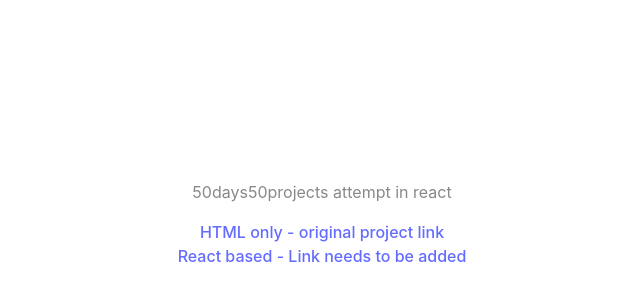
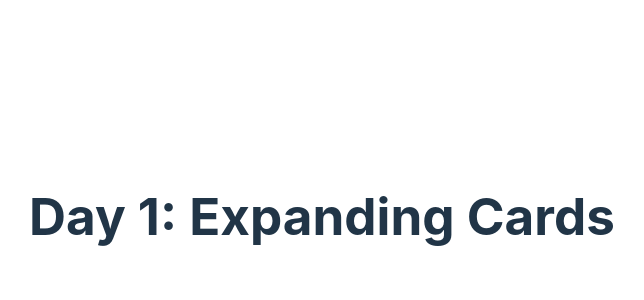
Before and after one commit to dineshKumar777/50project50days-react, a React (Vite) app: page /day1-expanding-card in a window 1280 px wide. Shown: the part 184-484 px from the top of the page, without its empty margins (318-962 px from the left). Built offline with nearby package versions, Linux system fonts and the light colour scheme.

Commit message:
basic page navigation setup

```diff
--- a/package.json
+++ b/package.json
@@ -11,7 +11,8 @@
   },
   "dependencies": {
     "react": "^18.3.1",
-    "react-dom": "^18.3.1"
+    "react-dom": "^18.3.1",
+    "react-router-dom": "^6.24.1"
   },
   "devDependencies": {
     "@types/react": "^18.3.3",
--- a/src/App.tsx
+++ b/src/App.tsx
@@ -1,3 +1,4 @@
+import { Link } from "react-router-dom";
 import "./App.css";
 
 function App() {
@@ -9,6 +10,8 @@ function App() {
       </a>
       <br />
       <a href="">React based - Link needs to be added</a>
+      <br />
+      <Link to="/day1-expanding-card">day1-expanding-card</Link>
     </>
   );
 }
--- a/src/main.tsx
+++ b/src/main.tsx
@@ -1,10 +1,23 @@
 import React from "react";
 import ReactDOM from "react-dom/client";
 import App from "./App.tsx";
+import Day1ExpandingCards from "./routes/day1-expanding-cards.tsx";
 import "./index.css";
+import { createBrowserRouter, RouterProvider } from "react-router-dom";
+
+const router = createBrowserRouter([
+  {
+    path: "/",
+    element: <App />,
+  },
+  {
+    path: "/day1-expanding-card",
+    element: <Day1ExpandingCards />,
+  },
+]);
 
 ReactDOM.createRoot(document.getElementById("root")!).render(
   <React.StrictMode>
-    <App />
+    <RouterProvider router={router} />
   </React.StrictMode>
 );
--- /dev/null
+++ b/src/routes/day1-expanding-cards.tsx
@@ -0,0 +1,7 @@
+export default function Day1ExpandingCards() {
+  return (
+    <>
+      <h1>Day 1: Expanding Cards</h1>
+    </>
+  );
+}
--- a/tsconfig.app.json
+++ b/tsconfig.app.json
@@ -23,5 +23,5 @@
     "noUnusedParameters": true,
     "noFallthroughCasesInSwitch": true
   },
-  "include": ["src"]
+  "include": ["src/**/*"]
 }
```
Also changed, not shown: 1 other file (tests, documents, lock files or other folders).
